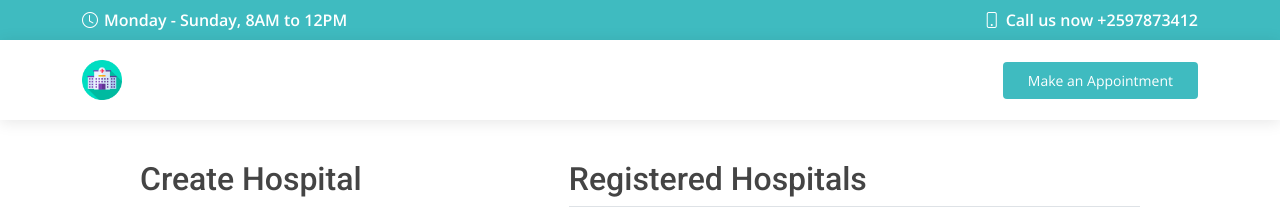
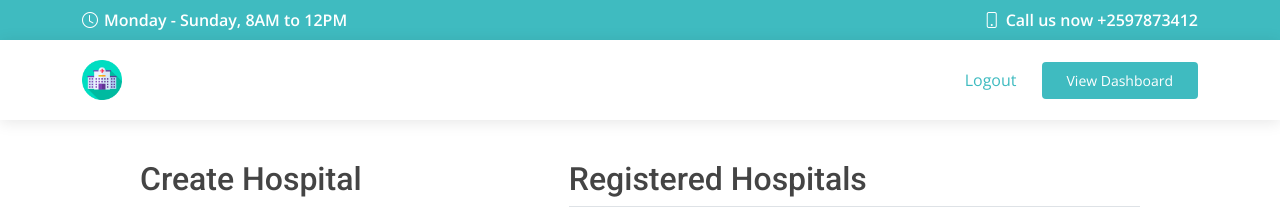
Before and after one commit to priscahkosgei/emobiproject, a Django app: page /hospitals/new in a window 1280 px wide. Shown: the top 207 px of the page. Run offline with Django 4.2, Linux system fonts and the light colour scheme; a user stored in the database is signed in; data comes from the database, SQL or seed files in the repository; both versions use the stored data as it was after the commit; some libraries are stand-ins or nearby versions.

Commit message:
Add dashboard navigation

```diff
--- a/healthApp/urls.py
+++ b/healthApp/urls.py
@@ -8,6 +8,8 @@ from django.conf import settings
 
 urlpatterns = [
     path('admin/', admin.site.urls),
+    path('', views.index, name='index'),
+    path('view/dashboard', views.view_dashboard, name='view_dashboard'),
     path('accounts/login/', views.login_user, name='login'),
     path('logout/', views.logout_user, name='logout'),
 
--- a/healthApp/views.py
+++ b/healthApp/views.py
@@ -61,7 +61,6 @@ def create_hospital(request):
             hospital.save()
 
             return redirect('create_hospital')
-        print(user_form.errors)
     else:
         hospital_form = HospitalForm()
         user_form = CustomUserCreationForm()
@@ -231,3 +230,18 @@ def patient_detail(request):
     patient = Patient.objects.get(user__id=request.user.id)
     medical_reports = MedicalReport.objects.filter(patient__id=patient.id)
     return render(request, 'hospitals/patient_dashboard.html', {'patient': patient, 'reports': medical_reports})
+
+
+def index(request):
+    return render(request, 'index.html')
+
+@login_required
+def view_dashboard(request):
+    user = request.user
+    if user.user_type == 'admin':
+        return redirect('create_hospital')
+    elif user.user_type == 'hospital' or user.user_type == 'doctor':
+        return redirect('hospital_dashboard')
+    elif user.user_type == 'patient':
+        return redirect('user_dashboard')
+    return redirect('user_dashboard')
--- a/templates/Layout.html
+++ b/templates/Layout.html
@@ -65,8 +65,8 @@
       <nav id="navbar" class="navbar order-last order-lg-0">
         <i class="bi bi-list mobile-nav-toggle"></i>
       </nav><!-- .navbar -->
-
-      <a href="#appointment" class="appointment-btn scrollto"><span class="d-none d-md-inline">Make an</span> Appointment</a>
+      <a href="{% url 'logout' %}" class="ml-2">Logout </a>
+      <a href="{% url 'view_dashboard' %}" class="appointment-btn scrollto">View Dashboard</a>
 
     </div>
   </header><!-- End Header -->
```
Also changed, not shown: db.sqlite3.
